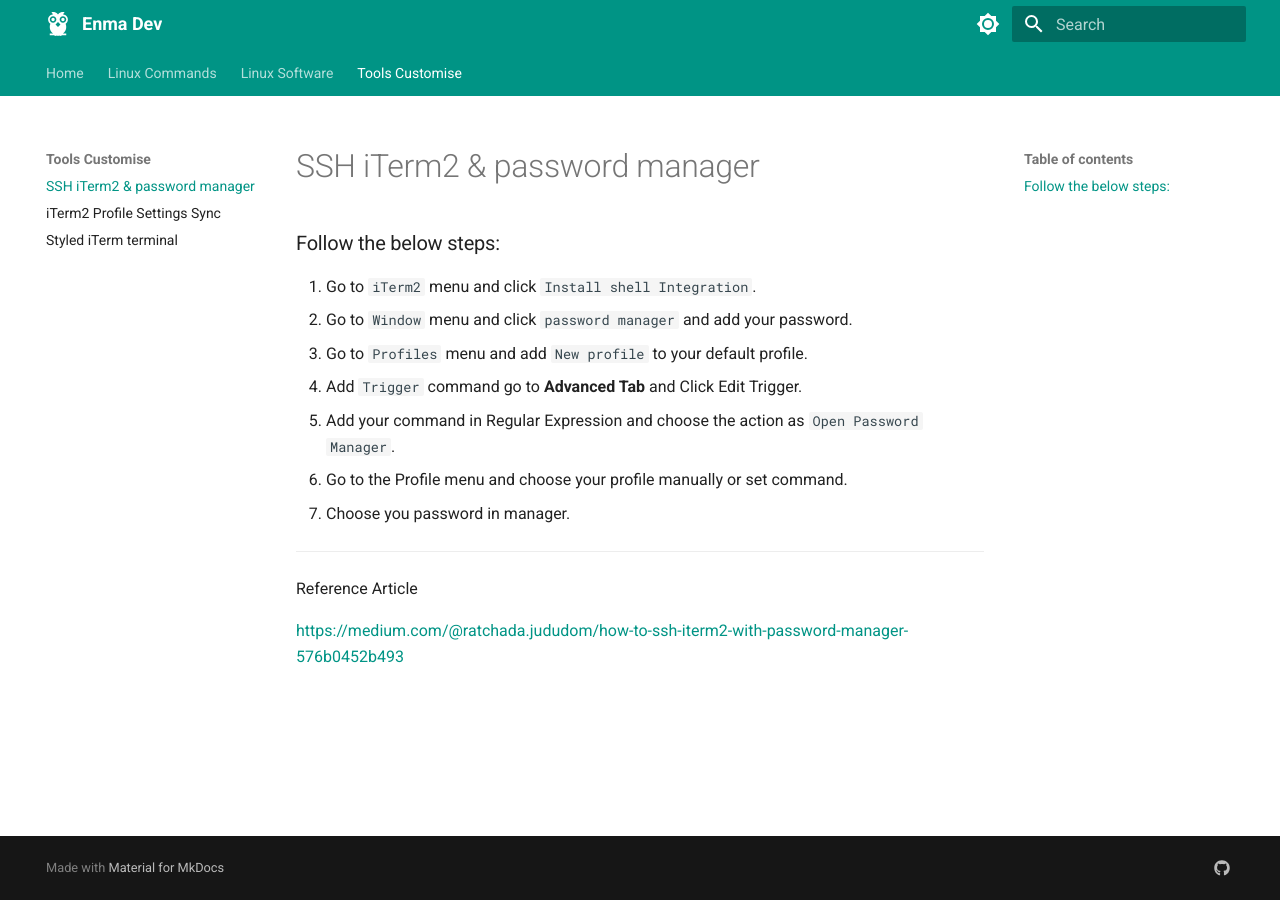
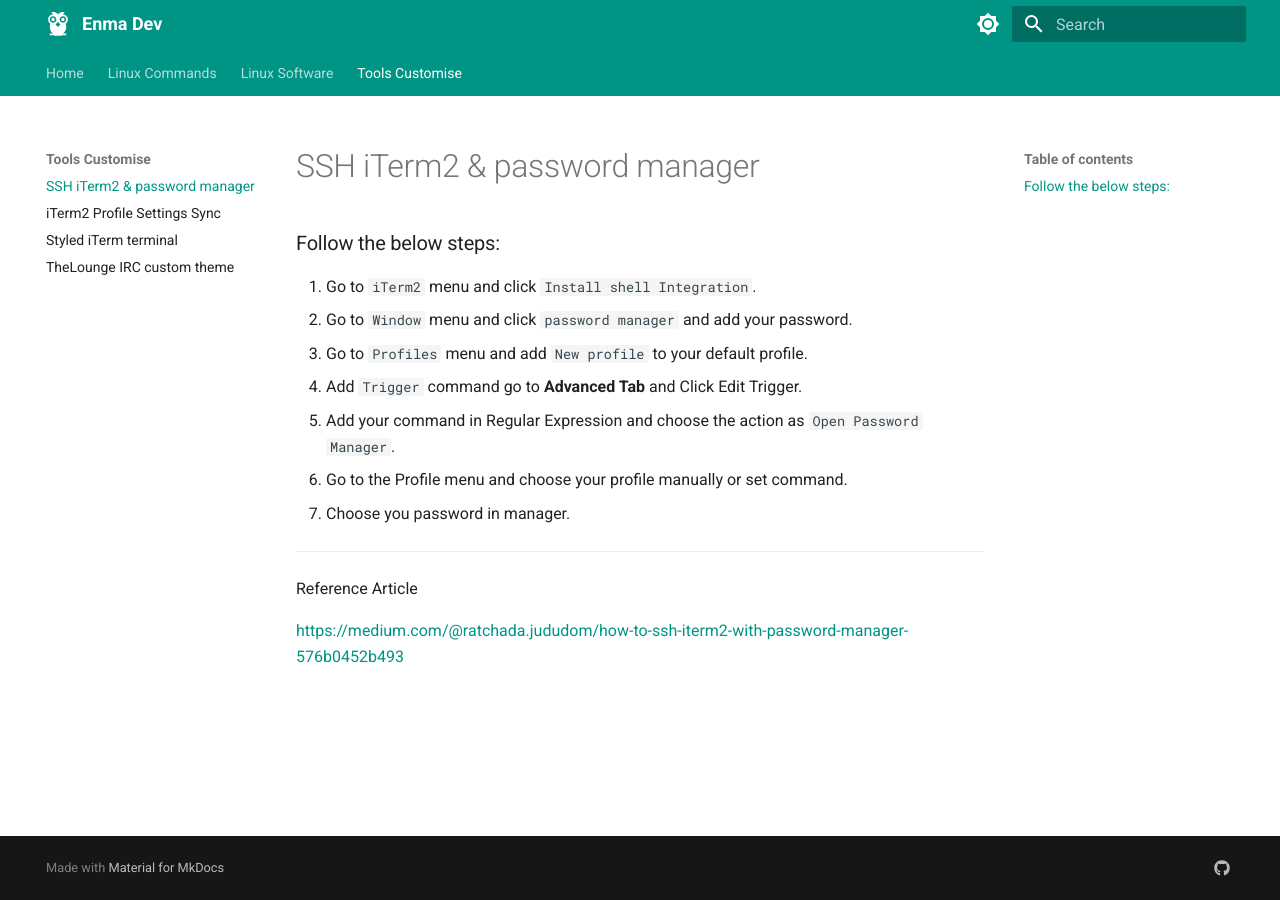
Before and after one commit to prashantdwivedi/enma, an MkDocs documentation site: the page built from docs/tools-customise/ssh-iterm2-with-password-manager.md, in a window 1280 px wide. Built offline with MkDocs 1.6.1 and Material for MkDocs 9.7.7, drawn with Linux system fonts in a browser that asks for light colours.

Commit message:
new link page add

```diff
--- a/mkdocs.yml
+++ b/mkdocs.yml
@@ -132,3 +132,4 @@
     - SSH iTerm2 & password manager: tools-customise/ssh-iterm2-with-password-manager.md
     - iTerm2 Profile Settings Sync: tools-customise/iterm2-profile-settings-sync.md
     - Styled iTerm terminal: tools-customise/styled-iterm-terminal.md
+    - TheLounge IRC custom theme: tools-customise/the-Lounge-irc-custom-theme.md
```
